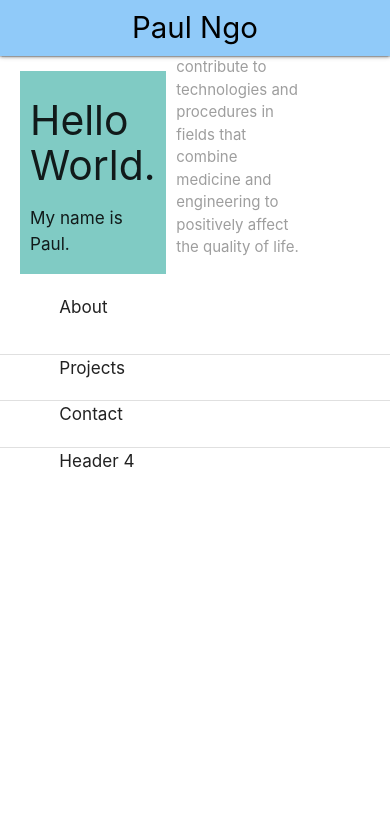
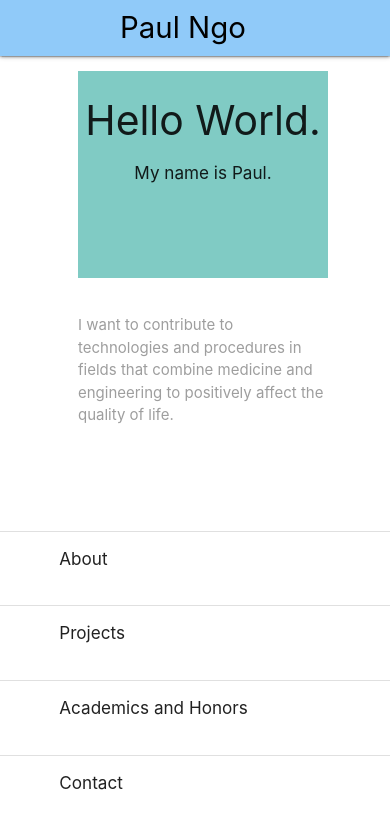
Before and after one commit to ngopaul/ngopaul.github.io, a plain HTML site: page index.html in a window 390 px wide. Drawn offline with nearby package versions, Linux system fonts and the light colour scheme.

Commit message:
support for phones, outlines for headers

```diff
--- a/index.html
+++ b/index.html
@@ -10,7 +10,7 @@
 	<div class="navbar-fixed">
 		<nav>
 			<div class="nav-wrapper blue lighten-3">
-				<a href="#" class="brand-logo black-text">Paul Ngo</a>
+				<a href="#" class="brand-logo black-text" style="min-width: 150px">Paul Ngo</a>
 					<ul id="nav-mobile" class="right hide-on-med-and-down">
 						<li><a class="waves-effect waves-light btn blue">About</a></li>
 						<li><a class="waves-effect waves-light btn blue">Projects</a></li>
@@ -21,19 +21,21 @@
 	</div>
 	<div class="divider"></div>
   	<div class="section">
-		<div class="container">
-			<div class="row">
-				<div class="col s5 teal lighten-3">
-					<span class="flow-text">
+		<div class="flexcontainer">
+				<div class="col s5 teal lighten-3 square4">
+					<span class="flow-text center">
 						<h3>Hello World.</h3>
 						<p>My name is Paul.</p>
 					</span>
 				</div>
-				<div class="col s5 white valign-wrapper" style="height:150px">
-					<p class="subtitle grey-text">I want to contribute to technologies and procedures in fields that combine medicine and engineering to positively affect the quality of life.</p>
+				<div class="square4 right">
+					<br>
+					<p class="subtitle grey-text flow-text">I want to contribute to technologies and procedures in fields that combine medicine and engineering to positively affect the quality of life.</p>
 				</div>
-			</div>
 		</div>
+	</div>
+	<div class="divider"></div>
+	<div class="section">
 		<div class="container">
 		<div class="row">
 			<div class="col s8 offset-s1"><span class="flow-text">About</span></div>
@@ -41,23 +43,29 @@
 		</div>
 	</div>
 	<div class="divider"></div>
+	<div class="section">
 		<div class="container">
 		<div class="row">
 			<div class="col s8 offset-s1"><span class="flow-text">Projects</span></div>
 		</div>
 		</div>
+	</div>
 	<div class="divider"></div>
+	<div class="section">
+		<div class="container">
+		<div class="row">
+			<div class="col s8 offset-s1"><span class="flow-text">Academics and Honors</span></div>
+		</div>
+		</div>
+	</div>
+	<div class="divider"></div>
+	<div class="section">
 		<div class="container">
 		<div class="row">
 			<div class="col s8 offset-s1"><span class="flow-text">Contact</span></div>
 		</div>
 		</div>
-	<div class="divider"></div>
-		<div class="container">
-		<div class="row">
-			<div class="col s8 offset-s1"><span class="flow-text">Header 4</span></div>
-		</div>
-		</div>
+	</div>
 
 </body>
 </html>
--- a/style.css
+++ b/style.css
@@ -1,6 +1,44 @@
 p.subtitle {
-	font-size: 15px
+	font-size: 15px;
 }
-.flow-text {
+row.same-height {
+	display: flex;
 
 }
+col.same-height {
+  flex: 1; /* additionally, equal width */
+
+  padding: 1em;
+  border: solid;
+}
+
+.flexcontainer {
+	padding-left: 20%;
+	padding-right: 20%;
+	display: flex; /* or inline-flex */
+	flex-direction: row;
+	flex-wrap: wrap;
+	justify-content: space-around;
+}
+
+.square4 {
+ 	width: 41.6%;
+	min-width: 250px;
+}
+
+.square4:after {
+  content: "";
+  display: block;
+  padding-bottom: 30%;
+}
+
+.square3 {
+ 	width: 30%;
+	min-width: 250px;
+}
+
+.square3:after {
+  content: "";
+  display: block;
+  padding-bottom: 20%;
+}
```
